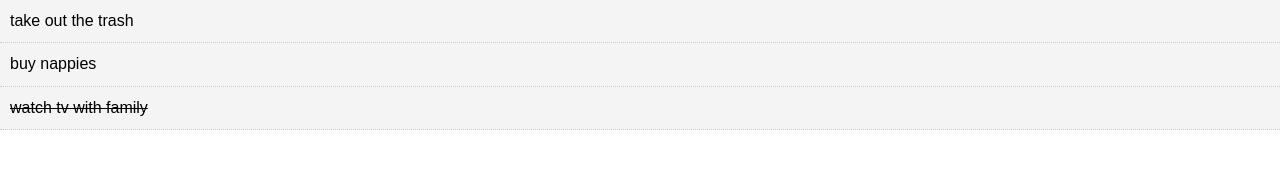
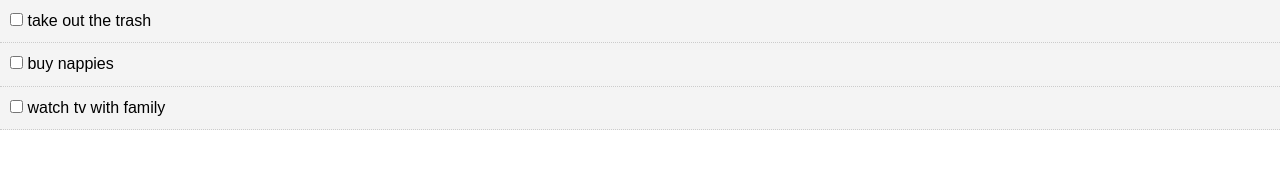
Before and after one commit to Kiran-Mistry/to-do-list, a React (Create React App) app: page / in a window 1280 px wide. Shown: the top 180 px of the page. Built offline with nearby package versions, Linux system fonts and the light colour scheme.

Commit message:
Added checkbox to list items and toggle function

```diff
--- a/src/App.js
+++ b/src/App.js
@@ -18,15 +18,34 @@ class App extends Component {
       {
         id: 3,
         title: 'watch tv with family',
-        completed: true,
+        completed: false,
       },
     ]
   }
+    // function used to change state of todo item
+    // passes item id into function
+    // toggles between ticked and unticked
+    markComplete = (id) => {
+      //setting state by looping through all the
+      //items in the todo list
+      this.setState({ todos: this.state.todos.map(todo => {
+        //if the current todo item is the same as
+        //the todo item being passed through i/.e
+        //an item we click
+        if(todo.id === id) {
+          //set tjhe curremt item list to its opposite
+          //e.g. if it is unticked and you click it
+          //then mark it as ticked and line=through
+          todo.completed = !todo.completed
+        }
+        return todo;
+      })})
+    }
 
   render() {
     return (
       <div className="App">
-        <Todos todos={this.state.todos}/>
+        <Todos todos={this.state.todos} markComplete={this.markComplete}/>
       </div>
     );
   }
--- a/src/components/TodoItem.js
+++ b/src/components/TodoItem.js
@@ -3,6 +3,8 @@ import PropTypes from "prop-types";
 
 
 class TodoItem extends Component {
+
+    // function to style list items
     getStyle = () => {
         return {
 
@@ -18,19 +20,41 @@ class TodoItem extends Component {
         }
     }
 
+    render() {
 
+        // destructuring used to pull out variables to use
+        // this is better than doing this.props.todo.title
+        const { id, title } = this.props.todo;
 
-    render() {
         return (
+            /*
+            inline style for each todo list item
+            calls method from the class called getStyle
+            and calls it.
+
+            when the checkbox is clicked, monitored by
+            onChange click event, method is only then called
+
+            this keyword used as method is in the class
+            arrow function used so can access props
+            props is used in the method to pass up the tree
+            bind is used to pass up id?
+
+            */
             <div style={this.getStyle()}>
-                <p>{this.props.todo.title}</p>
+                <p>
+                    <input type="checkbox" onChange={this.props.markComplete.bind
+                        (this, id)}/>
+                    {' '}
+                    { title }
+                </p>
             </div>
         )
     }
 }
 
 TodoItem.propTypes = {
-    todos: PropTypes.object.isRequired
+    todo: PropTypes.object.isRequired
 }
 
 export default TodoItem;
--- a/src/components/Todos.js
+++ b/src/components/Todos.js
@@ -3,11 +3,12 @@ import TodoItem from "./TodoItem";
 import PropTypes from "prop-types";
 
 class Todos extends Component {
+
     render() {
         // for each to-do that we loop through
         return this.props.todos.map((todo) => (
             // return the title of that to-do in h3
-            <TodoItem key={todo.id} todo={todo}/>
+            <TodoItem key={todo.id} todo={todo} markComplete={this.props.markComplete}/>
         ));
     }
 }
```
